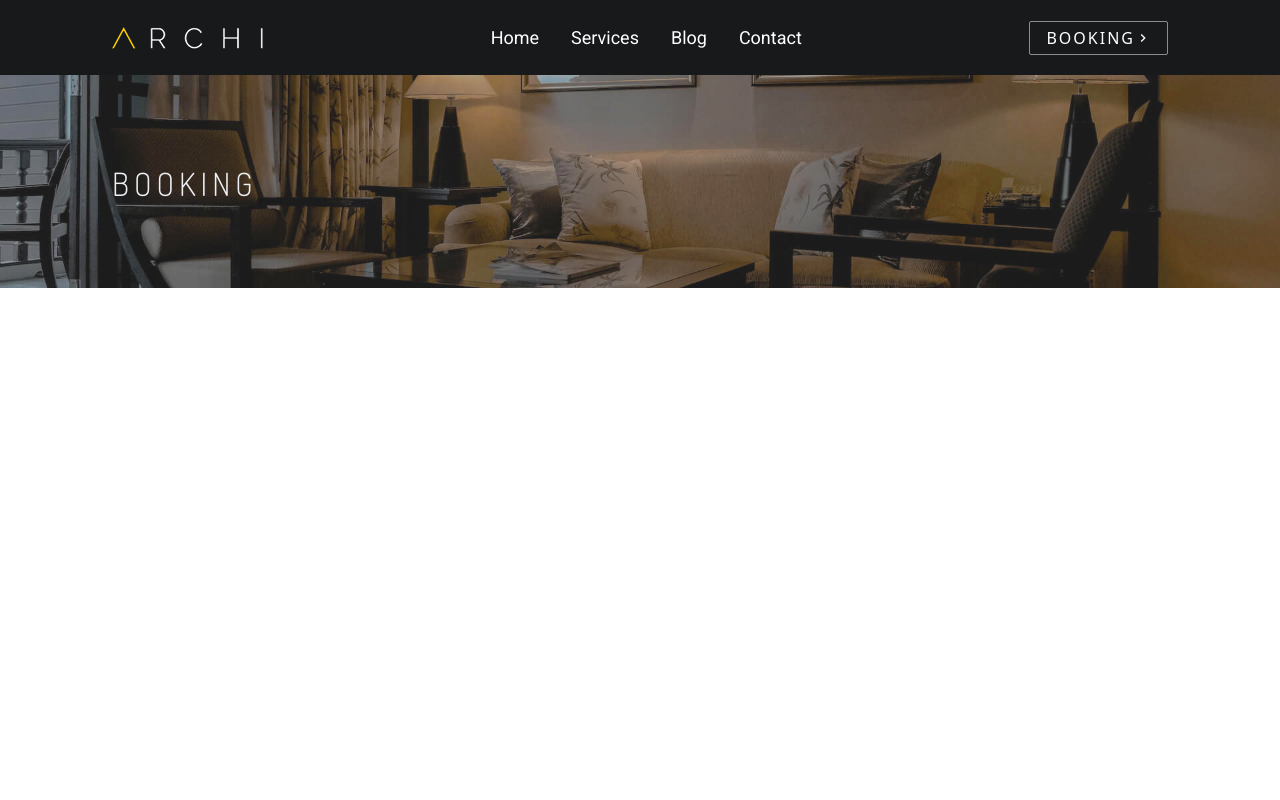
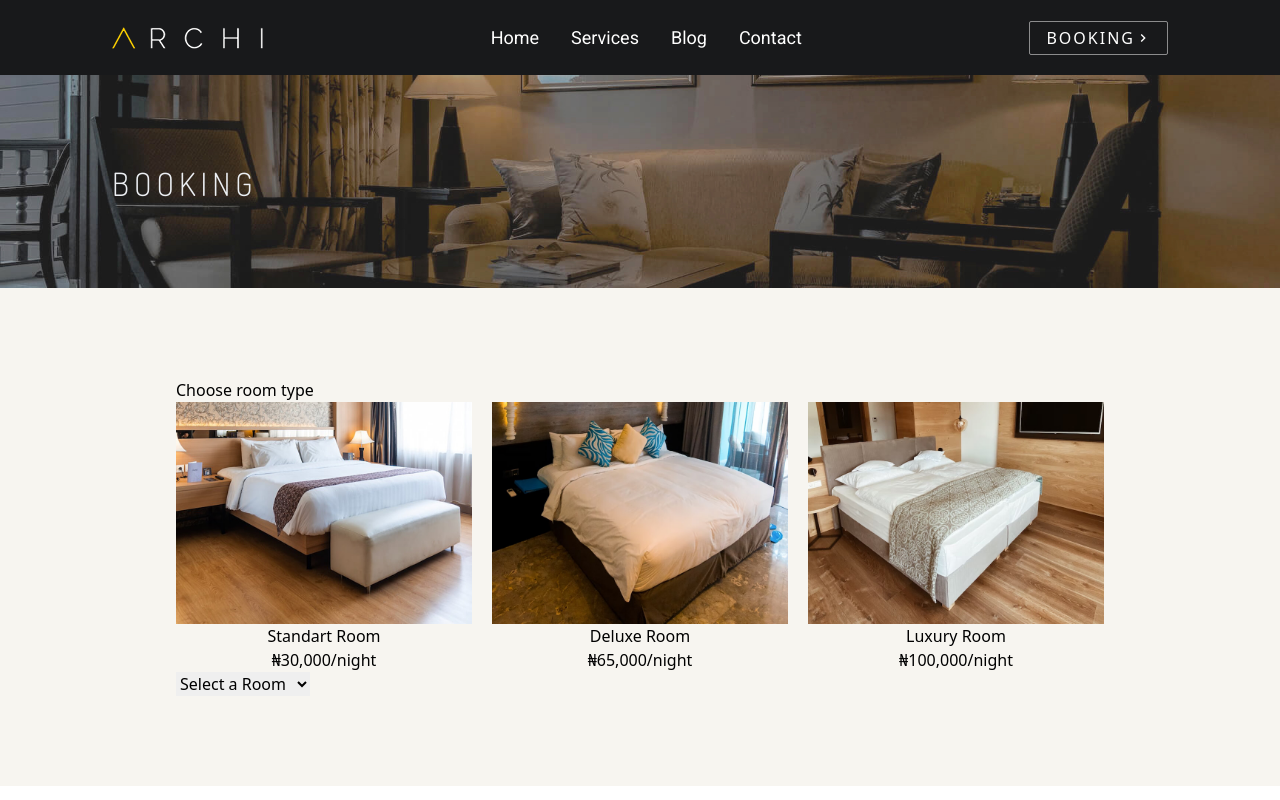
Before and after one commit to Oluwa-bunmi/Archi, a React (Vite) app: page /booking in a window 1280 px wide. Built offline with nearby package versions, Linux system fonts and the light colour scheme.

Commit message:
booking select rhymes with room images

```diff
--- a/src/index.css
+++ b/src/index.css
@@ -37,8 +37,12 @@
   left: 50%;
   transform: translate(-50%, -50%);
 }
-.roomsOverlay{
-  background: linear-gradient(0deg, rgba(0,0,0,0) 0%, rgba(0,0,0,.5) 100%);
+.roomsOverlay {
+  background: linear-gradient(
+    0deg,
+    rgba(0, 0, 0, 0) 0%,
+    rgba(0, 0, 0, 0.5) 100%
+  );
 }
 @keyframes slideFromRight {
   0% {
@@ -48,3 +52,16 @@
     transform: translateX(0);
   }
 }
+/* RoomSelection.css */
+
+.room-container {
+  /* display: inline-block;
+  margin: 10px; */
+  transition: transform 0.3s; /* Smooth transition for the transform property */
+}
+
+.selected-image {
+  transform: scale(1);
+  /* Zoom-in effect when the image is selected */
+  border: 2px solid red;
+}
--- a/src/pages/Booking.jsx
+++ b/src/pages/Booking.jsx
@@ -1,6 +1,11 @@
 import Header from "../components/Header";
-
+import { suitesInfo } from "../constants/data";
+import { useState } from "react";
 const Booking = () => {
+  const [selectedRoom, setSelectedRoom] = useState("");
+  const handleImageClick = (roomType) => {
+    setSelectedRoom(roomType);
+  };
   return (
     <>
       <Header />
@@ -9,11 +14,47 @@ const Booking = () => {
           BOOKING
         </h1>
       </div>
-        <section>
-
+      <section className="bg-[#F7F5F0] py-[90px]">
+        <section className="px-5 md:px-44">
+          <h1>Choose room type</h1>
+          <div className="grid grid-cols-3 text-center gap-5">
+            {suitesInfo.map((item, i) => (
+              <div
+                key={i}
+                onClick={() => handleImageClick(item.room)}
+                className="transition-transform"
+              >
+                <img
+                  src={item.image}
+                  alt={item.room}
+                  className={`${
+                    selectedRoom === item.room
+                      ? "border-[12px] border-[#bf9156]"
+                      : ""
+                  }`}
+                />
+                <h3>{item.room}</h3>
+                <h3>{item.price}</h3>
+              </div>
+            ))}
+          </div>
+          <div className="">
+            <select
+              value={selectedRoom}
+              onChange={(e) => setSelectedRoom(e.target.value)}
+            >
+              <option value="">Select a Room</option>
+              {suitesInfo.map((item, i) => (
+                <option key={i} value={item.room}>
+                  {item.room}
+                </option>
+              ))}
+            </select>
+          </div>
+        </section>
       </section>
     </>
   );
-}
+};
 
 export default Booking;
```
Lines whose indentation alone changed are shown as unchanged.
